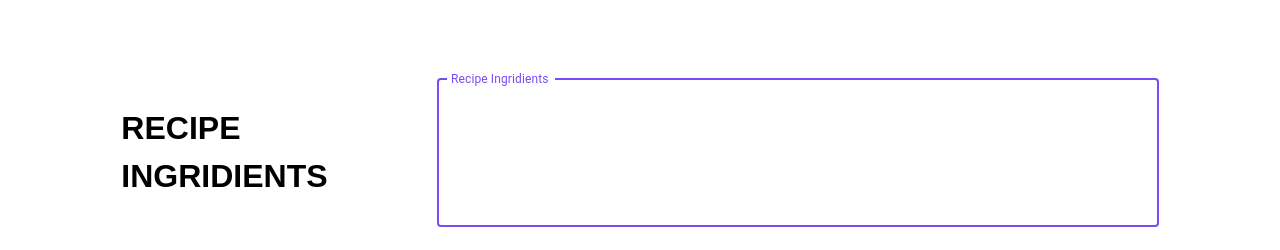
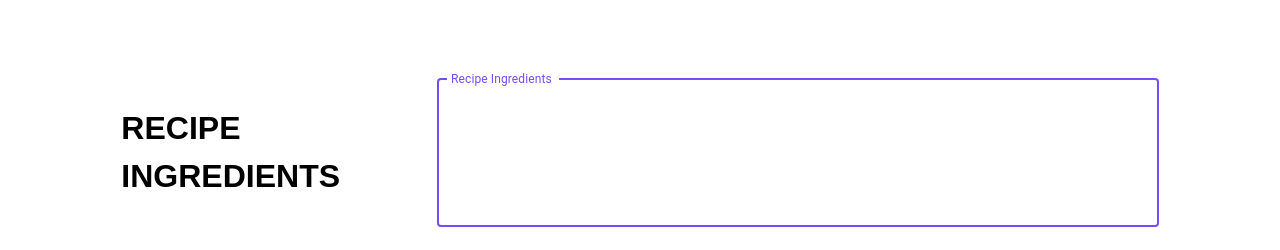
Before and after one commit to DECO3801-ANJAS/caldv0.1, a Next.js app: page /create in a window 1280 px wide. Shown: the part 797-1047 px from the top of the page. Built offline with nearby package versions, Linux system fonts and the light colour scheme.

Commit message:
feat : implemented submission for create event page

```diff
--- a/package.json
+++ b/package.json
@@ -19,6 +19,7 @@
     "@mui/icons-material": "^5.10.6",
     "@mui/material": "^5.10.7",
     "@mui/x-date-pickers": "^5.0.3",
+    "axios": "^1.1.2",
     "dayjs": "^1.11.5",
     "mongodb": "^4.10.0",
     "next": "12.3.1",
--- a/src/pages/create/index.tsx
+++ b/src/pages/create/index.tsx
@@ -16,6 +16,7 @@ import IconButton from '@mui/material/IconButton';
 import IFile from '../../interfaces/models/file';
 import ArrowBack from '../../components/ArrowBack';
 import useMediaQuery from '@mui/material/useMediaQuery';
+import axios from 'axios'
 
 const theme = createTheme({
   palette: {
@@ -64,7 +65,7 @@ const Create: NextPage = () => {
     title: "",
     description: "",
     location: "",
-    recipeIngridients: "",
+    recipeIngredients: "",
     recipeSteps: ""
   })
 
@@ -120,7 +121,7 @@ const Create: NextPage = () => {
 
     const dateTime = new Date(dateString.concat("T").concat(timeString));
 
-    const eventJson = { ...eventDetails, dateTime: dateTime, tasks: [...arrayOfTasks] }
+    const eventJson = { ...eventDetails, date: dateTime, tasks: [...arrayOfTasks] }
 
     const data = new FormData();
     const eventBlob = new Blob([JSON.stringify(eventJson)], {
@@ -131,12 +132,19 @@ const Create: NextPage = () => {
     files.forEach((value, i) => {
       data.append(`image${i}`, value);
     });
-    return data;
+    return eventJson;
   };
 
   const handleSubmit = () => {
     // TODO: Implement submission here
     const eventData = buildFormData();
+    const axiosFormData = axios.create({
+      headers: {
+          'Accept': "application/json, text/plain, */*",
+          'Content-Type': "application/json"
+      }
+  })
+    axiosFormData.post("/api/events", eventData).then((res)=>console.log(res))
   };
 
   return (
@@ -239,12 +247,12 @@ const Create: NextPage = () => {
           <Grid item xs={3} style={isXXS ? { marginTop: "2%", marginBottom: "5%", display: "none" } : { marginTop: "2%", marginBottom: "5%" }}>
           <ThemeProvider theme={theme}>
             <Typography fontFamily='sans-serif'>
-              RECIPE INGRIDIENTS
+              RECIPE INGREDIENTS
             </Typography>
           </ThemeProvider>
           </Grid>
           <Grid item xs={12} md={7}>
-            <CssTextField label="Recipe Ingridients" name="recipeIngridients" onChange={handleChangeEvent} focused fullWidth multiline rows={5} />
+            <CssTextField label="Recipe Ingredients" name="recipeIngredients" onChange={handleChangeEvent} focused fullWidth multiline rows={5} />
           </Grid>
           <Grid item xs={3} style={isXXS ? { marginTop: "2%", marginBottom: "5%", display: "none" } : { marginTop: "2%", marginBottom: "5%" }}>
           <ThemeProvider theme={theme}>
```
Also changed, not shown: 1 other file (tests, documents, lock files or other folders).
